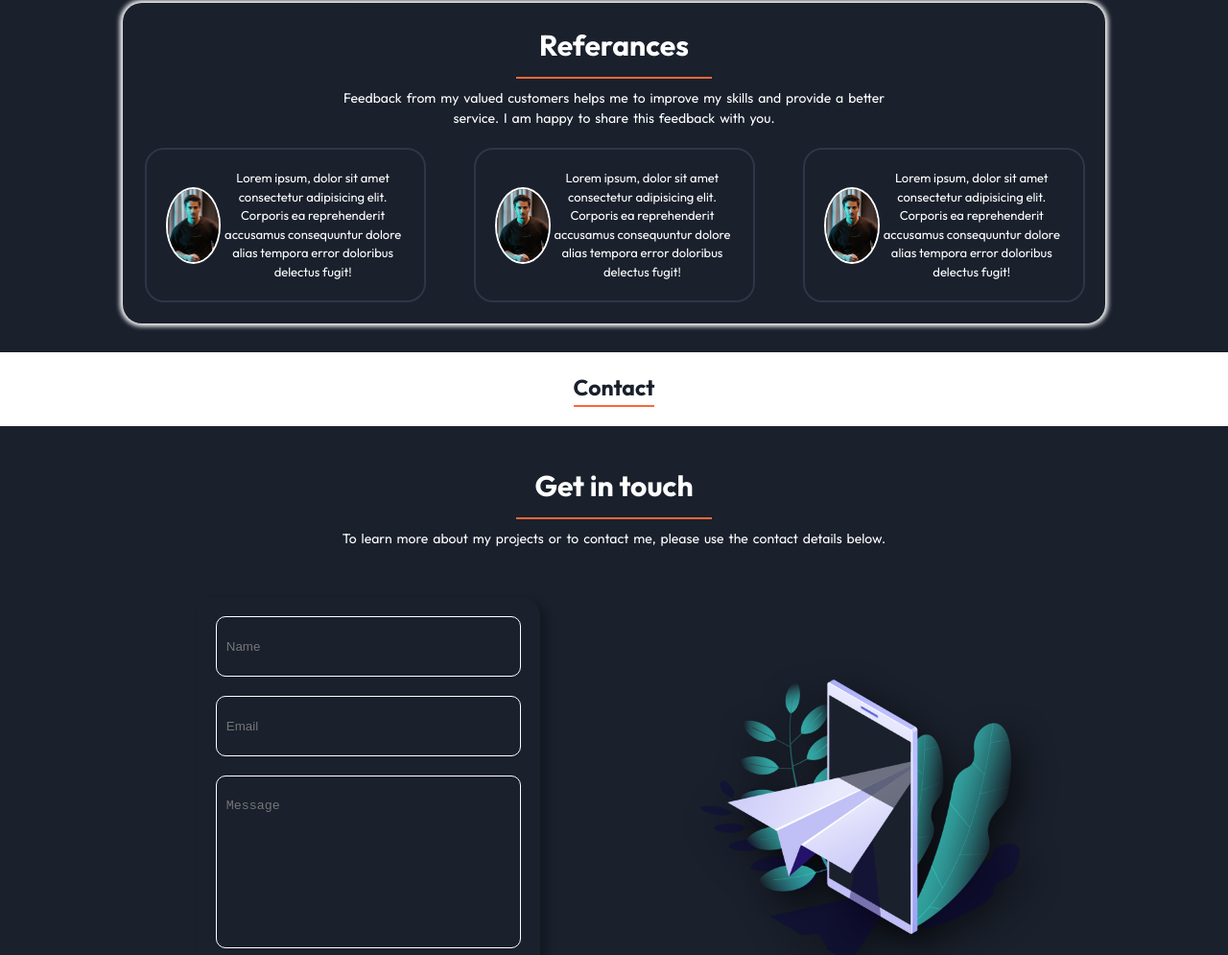
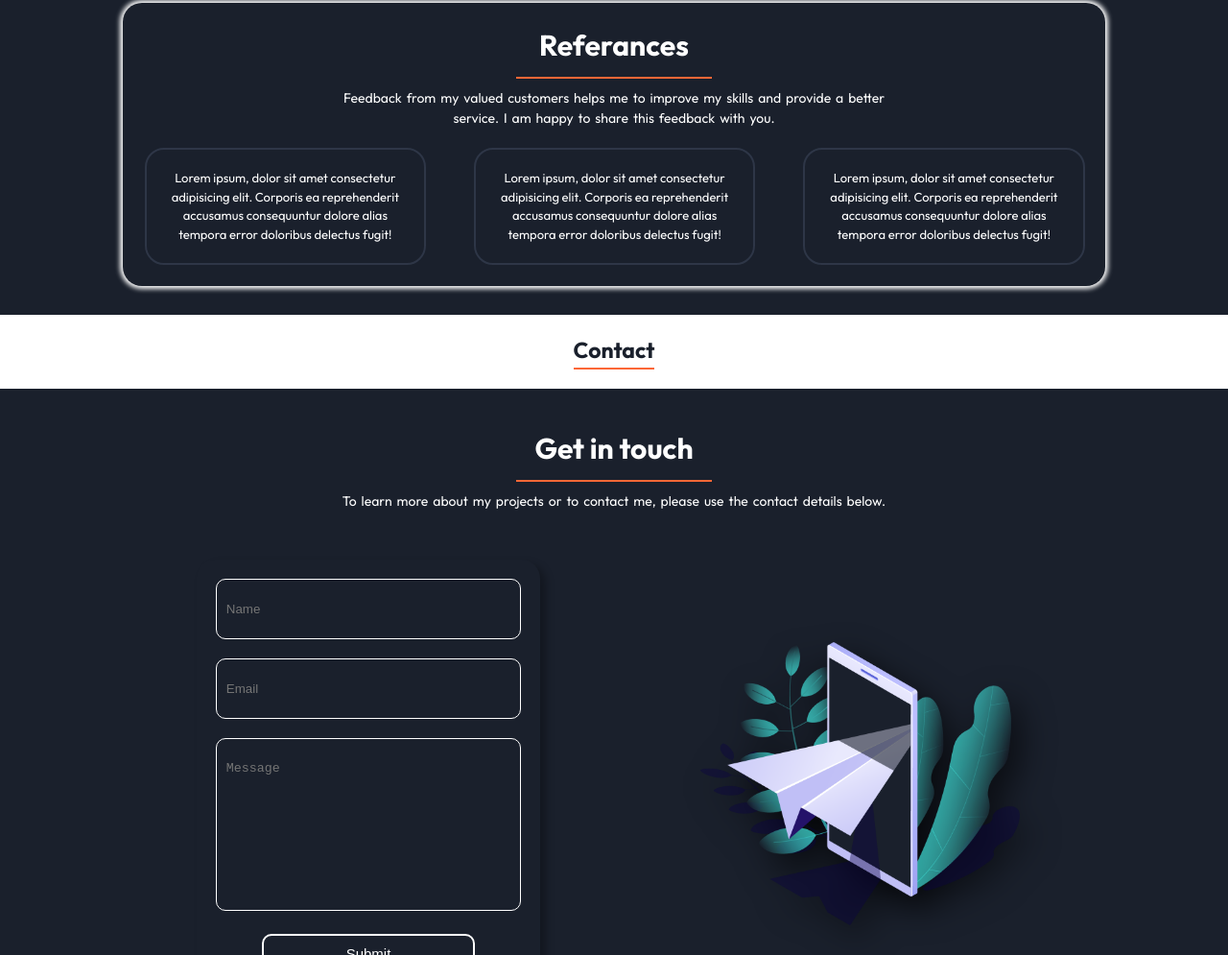
Before and after one commit to denizcanmaya/denizcanmaya.github.io, a website: page index.html in a window 1280 px wide. Shown: the part 2346-3341 px from the top of the page at 96% size. Drawn offline with Linux system fonts and the light colour scheme.

Commit message:
Update index.html

```diff
--- a/index.html
+++ b/index.html
@@ -278,17 +278,14 @@
             <div class="referance owl-carousel owl-theme">
               <div>
                 <p>
-                  <img src="/public/img/cv.jpg" alt="">
                   Lorem ipsum, dolor sit amet consectetur adipisicing elit. Corporis ea reprehenderit accusamus consequuntur dolore alias tempora error doloribus delectus fugit!</p>
               </div>
               <div>
                 <p>
-                  <img src="/public/img/cv.jpg" alt="">
                   Lorem ipsum, dolor sit amet consectetur adipisicing elit. Corporis ea reprehenderit accusamus consequuntur dolore alias tempora error doloribus delectus fugit!</p>
               </div>
               <div>
                 <p>
-                  <img src="/public/img/cv.jpg" alt="">
                   Lorem ipsum, dolor sit amet consectetur adipisicing elit. Corporis ea reprehenderit accusamus consequuntur dolore alias tempora error doloribus delectus fugit!</p>
               </div>
             </div>
```
